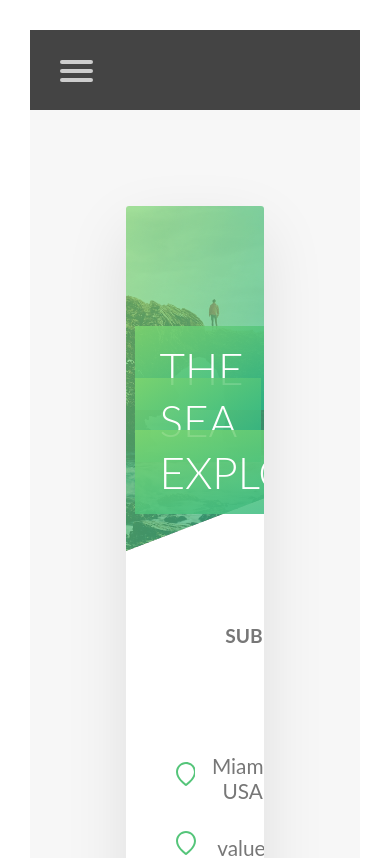
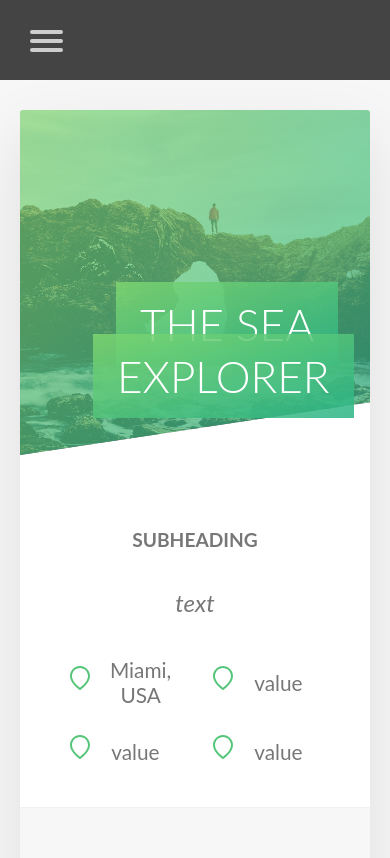
Before and after one commit to austinparvin/Natours-FE, a React (Create React App) app: page / in a window 390 px wide. Shown: the top 858 px of the page. Built offline with nearby package versions, Linux system fonts and the light colour scheme.

Commit message:
mobile cards

```diff
--- a/src/App.scss
+++ b/src/App.scss
@@ -18,3 +18,12 @@ body {
     }
   }
 }
+
+ @media (max-width:600px)  {
+  .App{
+    padding: 0px !important;
+    .main{
+      padding: 30px 0 0 0 !important;
+    }
+  }
+ }
--- a/src/nav/Nav.scss
+++ b/src/nav/Nav.scss
@@ -63,8 +63,8 @@ nav {
       .logo{
         height: 35px;
         align-self: center;
-        position: fixed; /* or absolute */
-        top: 50px;
+        position: relative; /* or absolute */
+        top: 0px;
         left: 50%;
       }
     }
--- a/src/nav/hamburger/Hamburger.scss
+++ b/src/nav/hamburger/Hamburger.scss
@@ -7,7 +7,7 @@
   top: 30px;
   left: 0px;
 
-  z-index: 1;
+  z-index: 2;
 
   -webkit-user-select: none;
   user-select: none;
@@ -39,7 +39,7 @@
   cursor: pointer;
 
   opacity: 0; /* hide this */
-  z-index: 2; /* and place it over the hamburger */
+  z-index: 3; /* and place it over the hamburger */
 
   -webkit-touch-callout: none;
 }
@@ -58,7 +58,7 @@
   background: #cdcdcd;
   border-radius: 3px;
 
-  z-index: 1;
+  z-index: 2;
 
   transform-origin: 4px 0px;
 
--- a/src/tourCard/tourCard.scss
+++ b/src/tourCard/tourCard.scss
@@ -117,7 +117,7 @@
   bottom: 1rem;
   right: 2rem;
   width: 70%;
-  z-index: 10;
+  z-index: 1;
 }
 
 .heading-primary,
```
